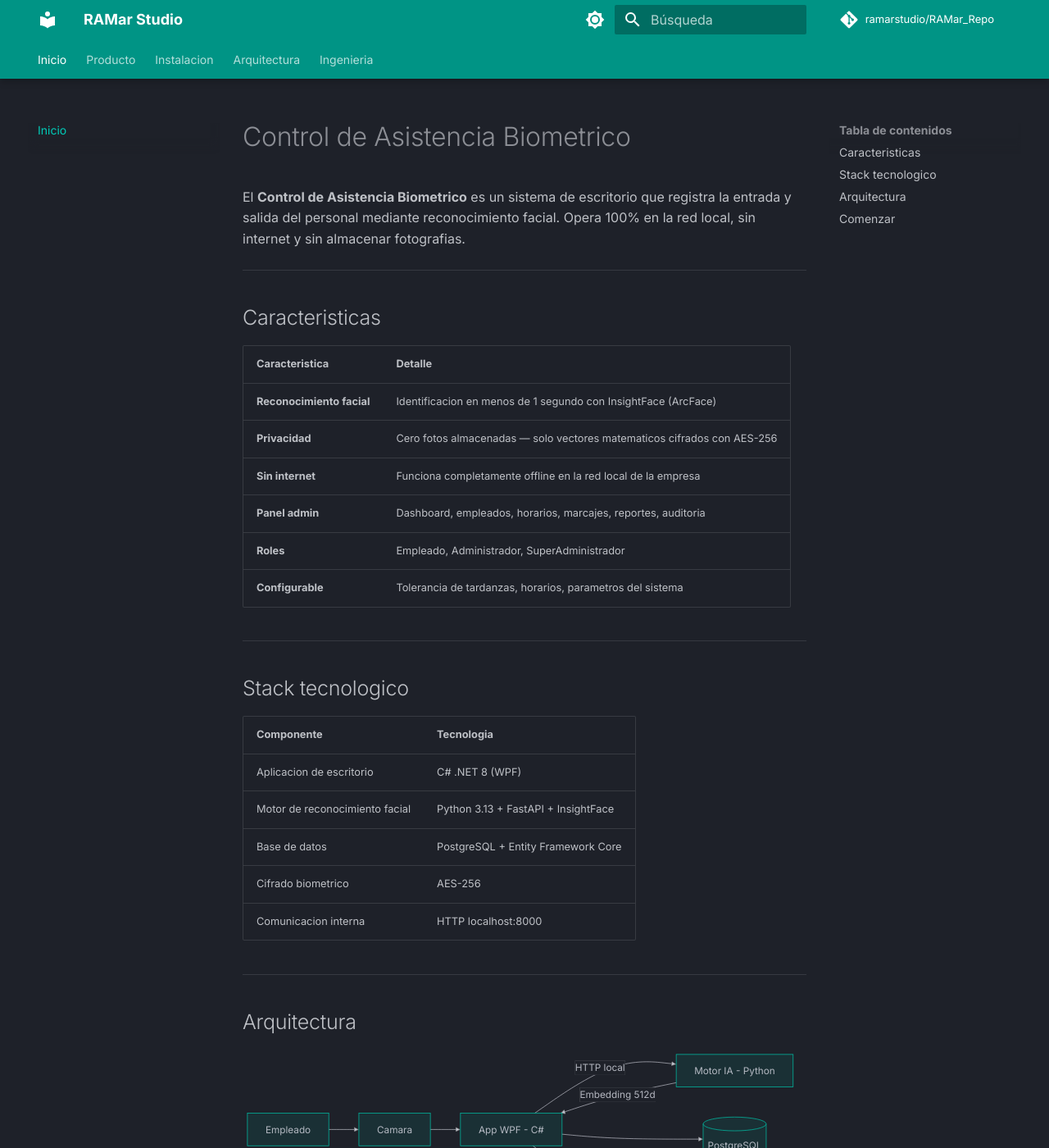
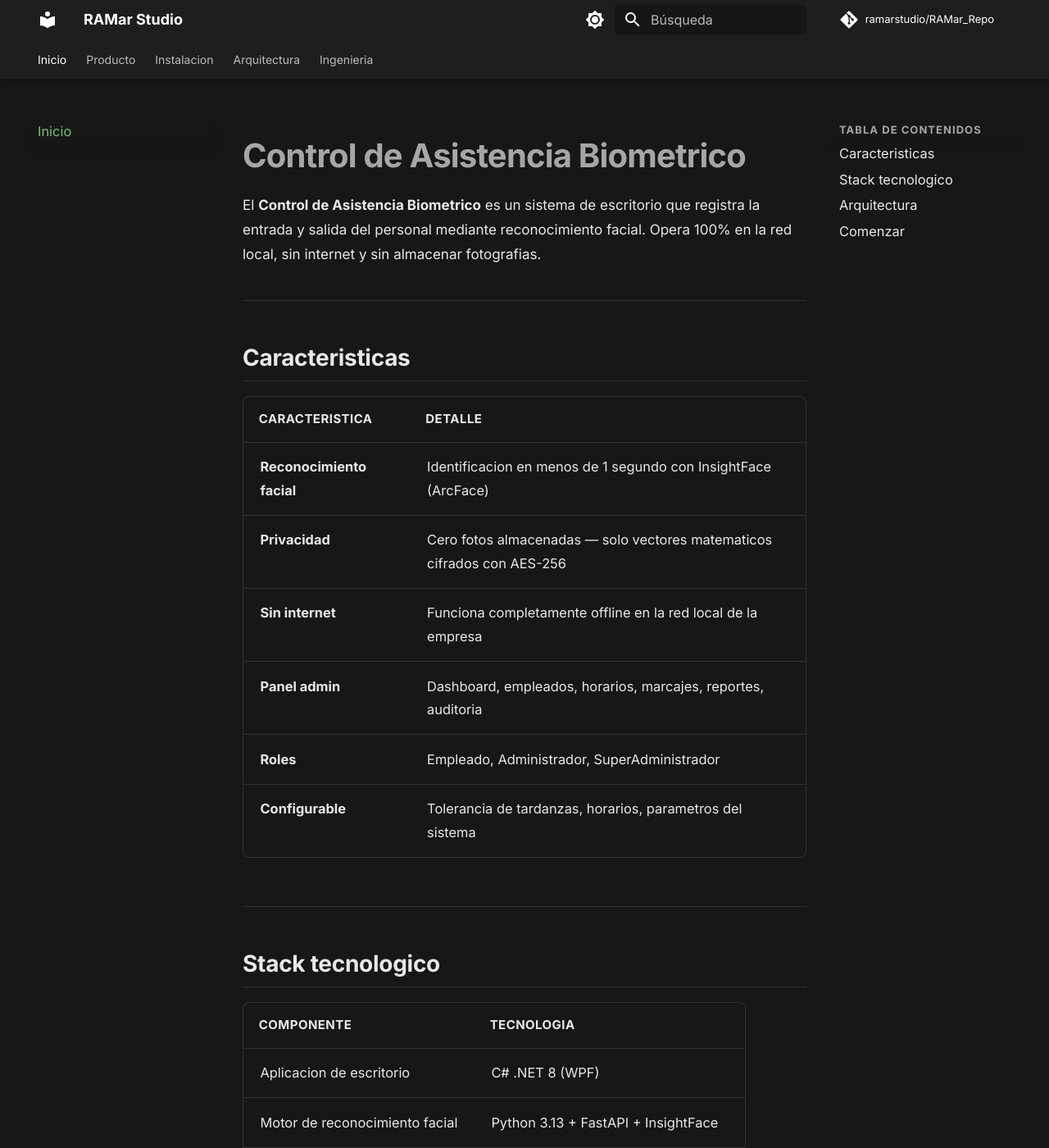
Before and after one commit to ramarstudio/RAMar_Repo, an MkDocs documentation site: the page built from docs/index.md, in a window 1280 px wide and 1400 px high. Shown: the whole window at 82% size. Built offline with MkDocs 1.6.1 and Material for MkDocs 9.7.7, drawn with Linux system fonts in a browser that asks for light colours; comment, search, counter and statistics services are not loaded.

Commit message:
docs: tema GitBook-style — fondo oscuro limpio, verde accent, tipografia clara
- Dark mode: fondo #171717, header #1e1e1e (como GitBook)
- Light mode: header blanco con borde, texto oscuro legible
- Accent verde (#4ade80 dark, #2e7d32 light) como Overleaf
- H2 con border-bottom sutil, spacing amplio
- Tablas con border-radius, headers uppercase
- navigation.path habilitado (breadcrumbs)
- Removido navigation.expand (sidebar mas limpio)

Co-Authored-By: Claude Opus 4.6 <noreply@anthropic.com>

```diff
--- a/docs/assets/custom.css
+++ b/docs/assets/custom.css
@@ -1,9 +1,145 @@
-/* Minimal polish — nothing fancy */
+/* ============================================
+   RAMar Studio — GitBook-inspired clean theme
+   ============================================ */
+
+/* --- Dark mode --- */
+[data-md-color-scheme="slate"] {
+  --md-default-bg-color: #171717;
+  --md-default-fg-color: rgba(255, 255, 255, 0.9);
+  --md-default-fg-color--light: rgba(255, 255, 255, 0.62);
+  --md-primary-fg-color: #1e1e1e;
+  --md-code-bg-color: #1e1e1e;
+  --md-typeset-a-color: #4ade80;
+}
+
+[data-md-color-scheme="slate"] .md-header {
+  background: #1e1e1e;
+}
+
+[data-md-color-scheme="slate"] .md-tabs {
+  background: #1e1e1e;
+}
+
+/* --- Light mode --- */
+[data-md-color-scheme="default"] {
+  --md-primary-fg-color: #fff;
+  --md-primary-bg-color: #2e7d32;
+  --md-typeset-a-color: #2e7d32;
+}
+
+[data-md-color-scheme="default"] .md-header {
+  background: #fff;
+  border-bottom: 1px solid #e5e7eb;
+  color: #1f2937;
+}
+
+[data-md-color-scheme="default"] .md-header .md-header__title {
+  color: #1f2937;
+}
+
+[data-md-color-scheme="default"] .md-tabs {
+  background: #fff;
+  border-bottom: 1px solid #e5e7eb;
+  color: #4b5563;
+}
+
+/* --- Typography --- */
+.md-typeset {
+  font-size: 0.85rem;
+  line-height: 1.75;
+}
 
 .md-typeset h1 {
+  font-size: 2rem;
   font-weight: 700;
+  letter-spacing: -0.02em;
+  margin-bottom: 1rem;
+}
+
+.md-typeset h2 {
+  font-size: 1.4rem;
+  font-weight: 600;
+  letter-spacing: -0.01em;
+  margin-top: 2.5rem;
+  padding-bottom: 0.4rem;
+  border-bottom: 1px solid var(--md-default-fg-color--lightest);
+}
+
+.md-typeset h3 {
+  font-size: 1.1rem;
+  font-weight: 600;
+  margin-top: 1.8rem;
+}
+
+/* --- Content width --- */
+.md-content__inner {
+  max-width: 48rem;
+  padding-top: 1.5rem;
+}
+
+/* --- Sidebar --- */
+.md-nav__title {
+  font-size: 0.65rem;
+  font-weight: 700;
+  letter-spacing: 0.08em;
+  text-transform: uppercase;
+}
+
+.md-nav__item .md-nav__link {
+  font-size: 0.82rem;
+}
+
+/* --- Tables --- */
+.md-typeset table:not([class]) {
+  font-size: 0.82rem;
+  border: 1px solid var(--md-default-fg-color--lightest);
+  border-radius: 8px;
+  overflow: hidden;
 }
 
 .md-typeset table:not([class]) th {
   font-weight: 600;
+  font-size: 0.75rem;
+  letter-spacing: 0.03em;
+  text-transform: uppercase;
 }
+
+/* --- Code blocks --- */
+.md-typeset code {
+  font-size: 0.82em;
+  border-radius: 4px;
+}
+
+.md-typeset pre > code {
+  border-radius: 8px;
+}
+
+/* --- Admonitions --- */
+.md-typeset .admonition,
+.md-typeset details {
+  border-radius: 8px;
+  font-size: 0.84rem;
+  border-width: 0 0 0 4px;
+}
+
+/* --- Horizontal rules --- */
+.md-typeset hr {
+  border-color: var(--md-default-fg-color--lightest);
+  margin: 2rem 0;
+}
+
+/* --- Blockquotes --- */
+.md-typeset blockquote {
+  border-left: 3px solid var(--md-accent-fg-color);
+  color: var(--md-default-fg-color--light);
+}
+
+/* --- Footer --- */
+.md-footer {
+  border-top: 1px solid var(--md-default-fg-color--lightest);
+}
+
+/* --- Smooth scroll --- */
+html {
+  scroll-behavior: smooth;
+}
--- a/mkdocs.yml
+++ b/mkdocs.yml
@@ -17,23 +17,23 @@ theme:
     - navigation.tabs
     - navigation.tabs.sticky
     - navigation.sections
-    - navigation.expand
     - navigation.top
     - navigation.footer
+    - navigation.path
     - search.suggest
     - search.highlight
     - content.code.copy
     - toc.follow
   palette:
     - scheme: slate
-      primary: teal
-      accent: teal
+      primary: green
+      accent: green
       toggle:
         icon: material/brightness-7
         name: Cambiar a modo claro
     - scheme: default
-      primary: teal
-      accent: teal
+      primary: white
+      accent: green
       toggle:
         icon: material/brightness-4
         name: Cambiar a modo oscuro
@@ -53,7 +53,7 @@ nav:
       - WPF vs Web: arquitectura/adr-wpf.md
       - Motor biometrico: arquitectura/motor-biometrico.md
   - Ingenieria:
-      - Metodologia: ingenieria/index.md
+      - Proceso: ingenieria/index.md
       - SDLC: ingenieria/metodologia.md
       - Requisitos MoSCoW: ingenieria/requisitos.md
       - Diagramas: ingenieria/diagramas.md
@@ -78,10 +78,14 @@ markdown_extensions:
       custom_checkbox: true
   - toc:
       permalink: true
+      toc_depth: 3
 
 plugins:
   - search:
       lang: es
+
+extra_css:
+  - assets/custom.css
 
 extra:
   social:
```
